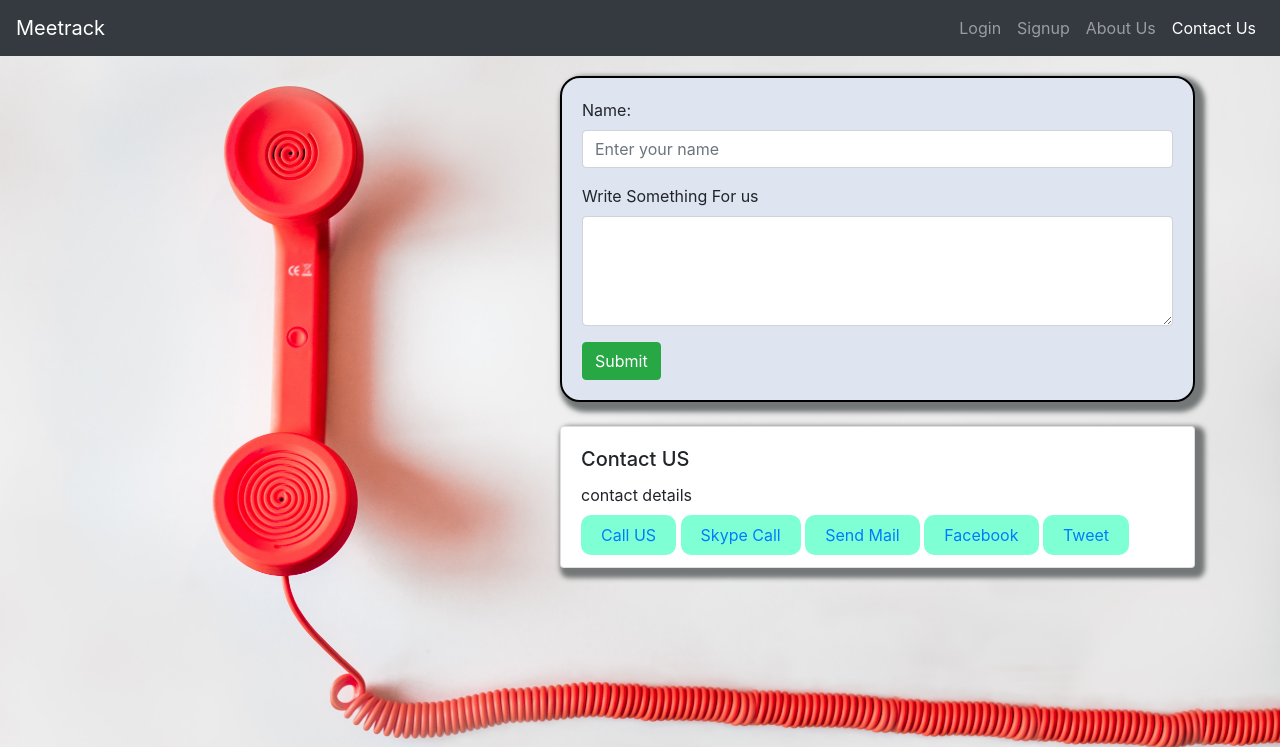
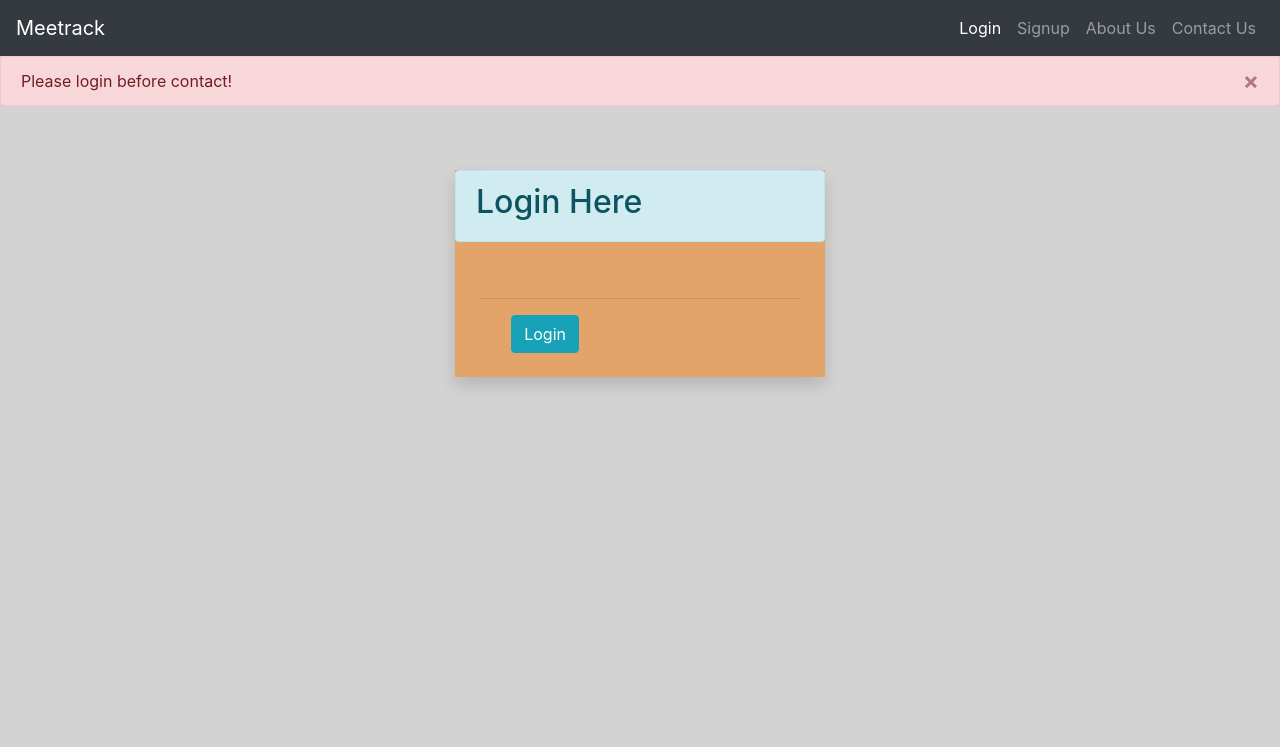
Before and after one commit to krishnasharma5547/Project_Management, a Django app: page /contact/ in a window 1280 px wide. Shown: the top 747 px of the page. Run offline with Django 3.2, Linux system fonts and the light colour scheme.

Commit message:
contact form backend done

```diff
--- a/project_management/app/admin.py
+++ b/project_management/app/admin.py
@@ -1,4 +1,5 @@
 from django.contrib import admin
-from app.models import TODO
+from app.models import TODO, Contact
 # Register your models here.
 admin.site.register(TODO)
+admin.site.register(Contact)
--- a/project_management/app/models.py
+++ b/project_management/app/models.py
@@ -31,3 +31,8 @@ class TODO(models.Model):
     date = models.DateTimeField(auto_now_add=True)
     members = models.CharField(max_length=2 , choices=members_choices)
     ldate = models.DateField(null=True,blank=True)
+
+
+class Contact(models.Model):
+    cname = models.CharField(max_length=30,blank=True,null=True)
+    text = models.CharField(max_length=250,blank=True,null=True)
--- a/project_management/app/templates/contact.html
+++ b/project_management/app/templates/contact.html
@@ -41,6 +41,17 @@
     }
 </style>
 
+{% for message in messages %}
+<div class="container-fluid p-0">
+  <div class="alert {{ message.tags }} alert-dismissible" role="alert" >
+    <button type="button" class="close" data-dismiss="alert" aria-label="Close">
+      <span aria-hidden="true">&times;</span>
+    </button>
+    {{ message }}
+  </div>
+</div>
+{% endfor %}
+
 <div class="container">
     <div class="row">
         <div class="col-md-5">
@@ -48,7 +59,9 @@
         </div>
         <div class="col-md-7 ">
             <div class="contact_form">
-                <form action="" method="">
+                {% csrf_token %}
+                <form action="/contact/" method="get">
+                    {% csrf_token %}
                     <div class="mb-3">
                         <label for="contact_name" class="form-label">Name: </label>
                         <input type="text" class="form-control" id="contact_name" placeholder="Enter your name">
--- a/project_management/app/views.py
+++ b/project_management/app/views.py
@@ -4,7 +4,7 @@ from django.contrib.auth import authenticate , login as loginUser , logout
 from django.contrib.auth.forms import UserCreationForm , AuthenticationForm
 # Create your views here.
 from app.forms import TODOForm
-from app.models import TODO
+from app.models import TODO, Contact
 from django.contrib import messages
 from django.contrib.auth.decorators import login_required
 
@@ -106,4 +106,15 @@ def about(request):
     return render(request, "about.html")
 
 def contact(request):
-    return render(request, "contact.html")
+    if request.method == 'GET':
+        if request.user.is_authenticated:
+            cname = request.POST.get('cname')
+            text = request.POST.get('text')
+            ins = Contact(cname = cname, text = text)
+            ins.save()
+            messages.success(request, 'Your Response Submitted Successfully')
+            return render(request, "contact.html")
+        else:
+            messages.error(request,'Please login before contact!')
+            return render(request, "login.html")
+    return render(request, 'contact.html')
```
Also changed, not shown: project_management/app/migrations/0004_contact.py (added), project_management/app/migrations/0005_rename_name_contact_cname.py (added), project_management/app/migrations/0006_alter_contact_id.py (added), project_management/app/migrations/0007_auto_20210427_1629.py (added), project_management/db.sqlite3.
